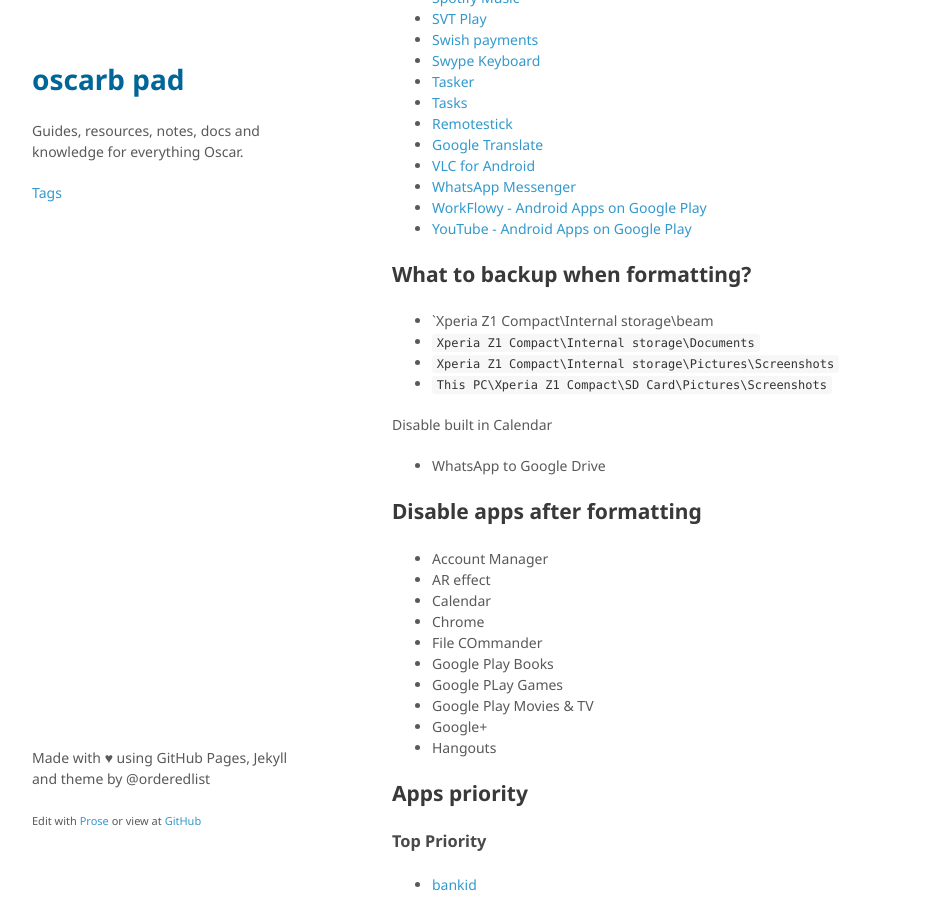
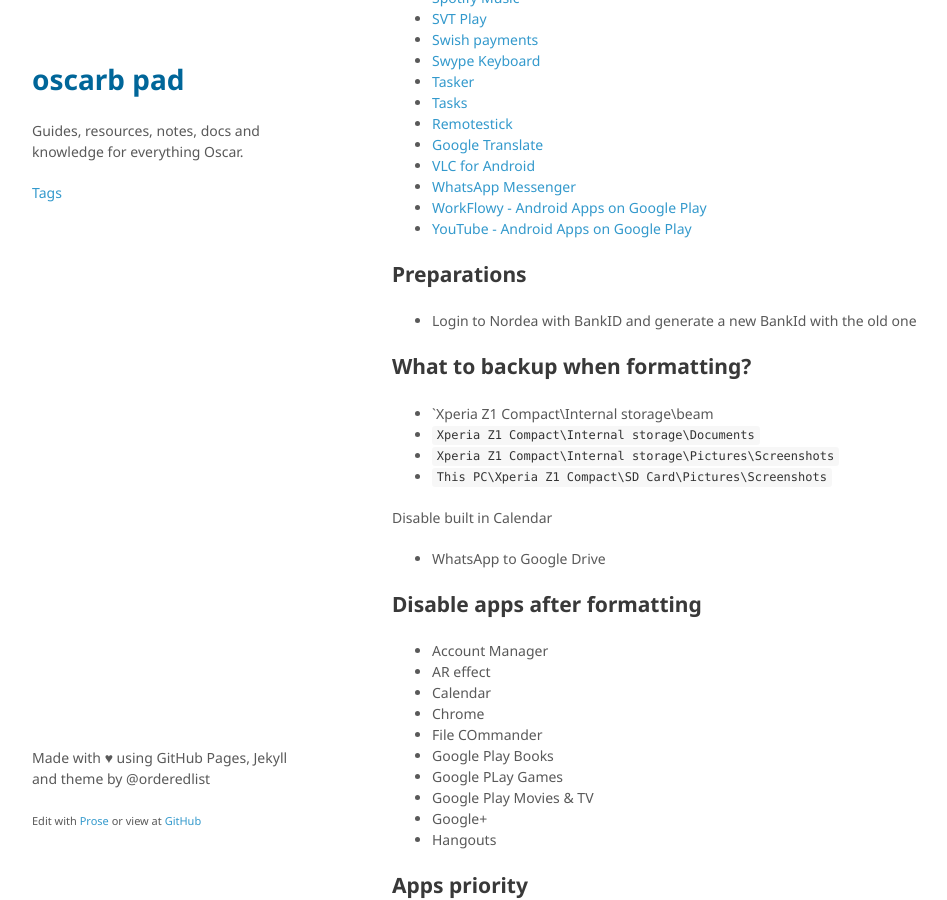
Before and after one commit to oscarb/pad, a Jekyll site: the page built from _docs/android-device-guide.md, in a window 1280 px wide and 900 px high, scrolled down 857 px. Shown: the whole window, without its empty margins (128-1075 px from the left). Built offline with Jekyll 4.4.1, drawn with Linux system fonts in a browser that asks for light colours.

Commit message:
Updated android-device-guide.md

```diff
--- a/_docs/android-device-guide.md
+++ b/_docs/android-device-guide.md
@@ -8,7 +8,6 @@ published: true
 ---
 
 # Android Device Guide
-
 
 ## Apps
 
@@ -57,6 +56,10 @@ published: true
 * [WorkFlowy - Android Apps on Google Play](https://play.google.com/store/apps/details?id=com.workflowy.android)
 * [YouTube - Android Apps on Google Play](https://play.google.com/store/apps/details?id=com.google.android.youtube)
 
+
+## Preparations
+
+* Login to Nordea with BankID and generate a new BankId with the old one
 
 ## What to backup when formatting?
 
```
